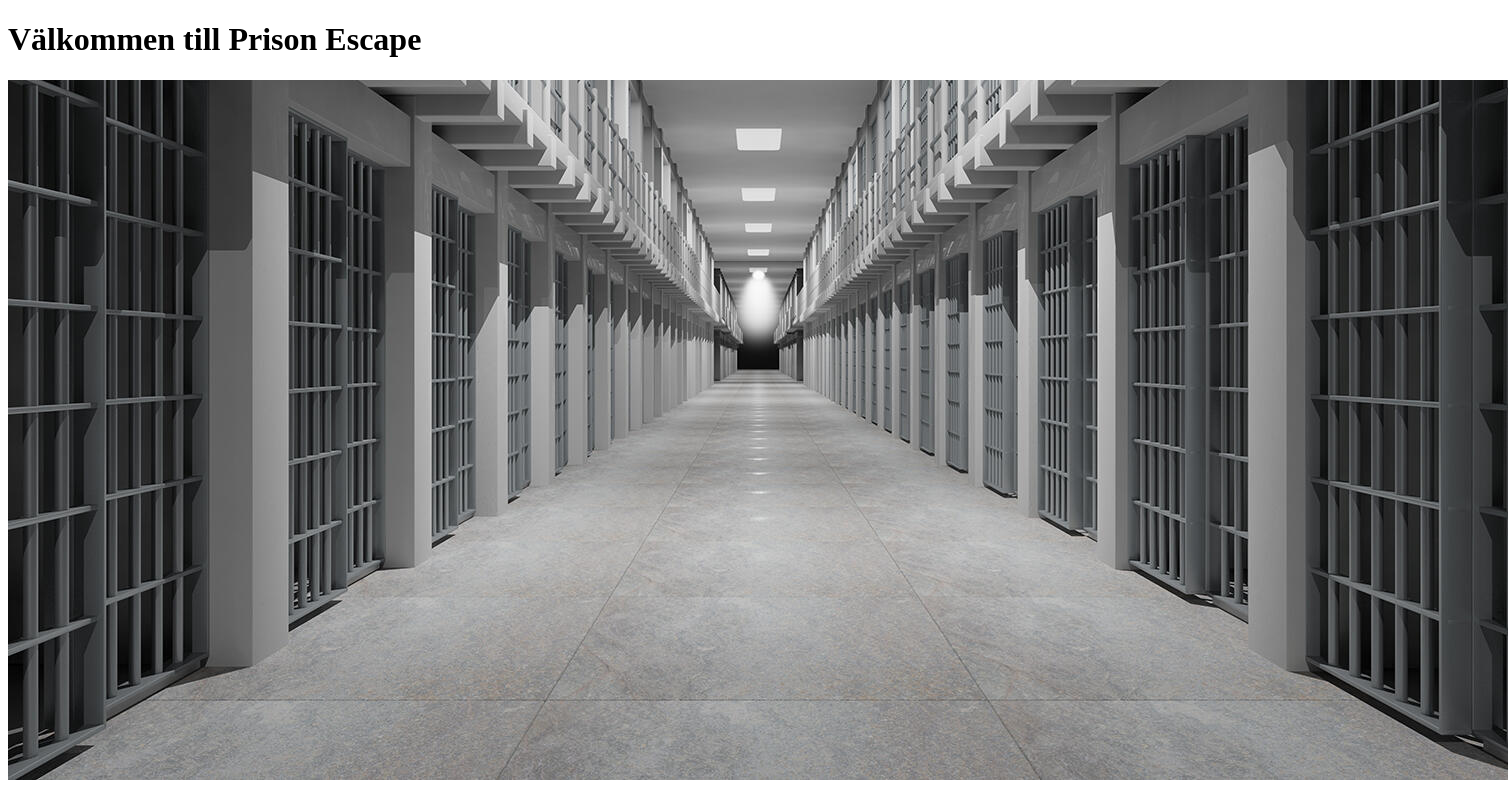
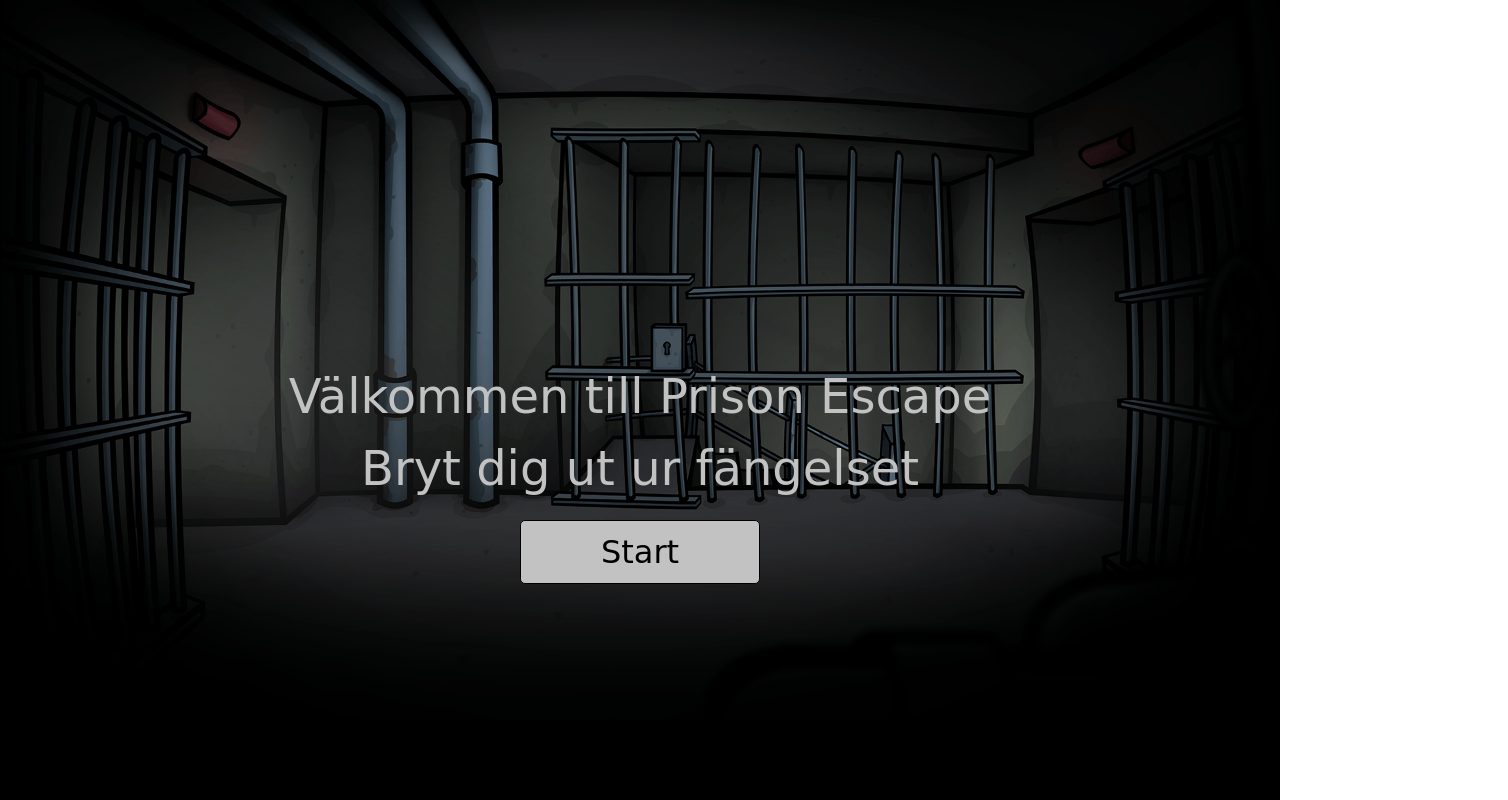
Before and after one commit to matsegard/Laboration-1, a plain HTML site: page index.html in a window 1280 px wide. Shown: the whole page, 1508 px wide, since content can reach past the window. Drawn offline with nearby package versions, Linux system fonts and the light colour scheme; a web font is replaced by a local one.

Commit message:
Added start page

```diff
--- a/index.html
+++ b/index.html
@@ -1,17 +1,35 @@
 <!DOCTYPE html>
 <html lang="en">
+
 <head>
     <meta charset="UTF-8">
     <meta http-equiv="X-UA-Compatible" content="IE=edge">
     <meta name="viewport" content="width=device-width, initial-scale=1.0">
     <title>Document</title>
+    <link rel="preconnect" href="https://fonts.googleapis.com">
+    <link rel="preconnect" href="https://fonts.gstatic.com" crossorigin>
+    <link href="https://fonts.googleapis.com/css2?family=Big+Shoulders+Stencil+Text&display=swap" rel="stylesheet">
+    <link rel="preconnect" href="https://fonts.googleapis.com">
+    <link rel="preconnect" href="https://fonts.gstatic.com" crossorigin>
+    <link href="https://fonts.googleapis.com/css2?family=Big+Shoulders+Stencil+Text&family=Cabin+Sketch:wght@400;700&display=swap" rel="stylesheet">
     <link rel="stylesheet" href="style.css">
+    <link href="https://unpkg.com/tailwindcss@^2/dist/tailwind.min.css" rel="stylesheet">
     <script src="main.js"></script>
 </head>
+
 <body>
-    <main>
-    <h1>Välkommen till Prison Escape</h1>
-    <img src="prison.jpeg" alt="Prison">
-</main>
+    <main class="main">
+        <div id="first-page">
+            <h1>Välkommen till Prison Escape</br>Bryt dig ut ur fängelset
+            </h1>
+            <button class="play-button" id="start-button">Start</button>
+        </div>
+        <div id="second-page">
+            <button class="second-page" id="second-page"></button>
+            <button class="second-page" id=""></button>
+        </div>
+    </main>
+
 </body>
+
 </html>
--- a/main.js
+++ b/main.js
@@ -4,6 +4,15 @@ function main(){
   addEventListener();
 }
 
-function addEventListener () {
-    const
+function addEventListener() {
+    const startButton = document.getElementById('start-button');
+    startButton.onclick = startGame;
 }
+
+function startGame(){
+    const startGame = document.getElementById('first-page');
+
+    if(startGame.style.display === 'block') {
+    } else {startGame.style.display = 'none'}
+    startGame =  prompt('Skriv in ditt namn');
+}
--- a/style.css
+++ b/style.css
@@ -1,3 +1,36 @@
-main{
+body {
+    margin: 0;
+    padding: 0;
+    max-height: 100vh;
+}
 
+.play-button {
+    display: block;
+    margin: 0 auto;
+    width: 15rem;
+    height: 4rem;
+    font-size: 2rem;
+    font-family: 'Cabin Sketch', cursive;
+    font-weight: 400;
+    border-radius: 5px;
+    background-color: rgb(194, 194, 194);
+    border: solid 1px black;
 }
+
+.main h1 {
+    text-align: center;
+    padding-top: 360px;
+    margin-bottom: 1rem;
+    font-size: 3rem;
+    color: rgb(194, 194, 194);
+    font-family: 'Cabin Sketch', cursive;
+    font-weight: 400;
+}
+
+.main {
+    width: 100%;
+    height: 100vh;
+    background-repeat: no-repeat;
+    background-size: cover;
+    background-image: url('./prison.png');
+}
```
Also changed, not shown: prison.jpeg (deleted), prison.png (added), prisoner.png (added).
